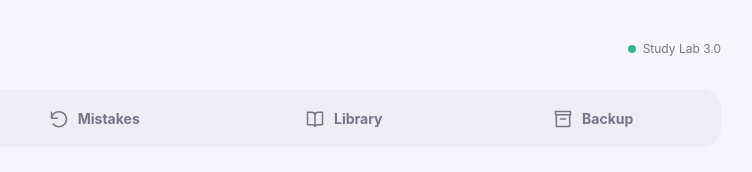
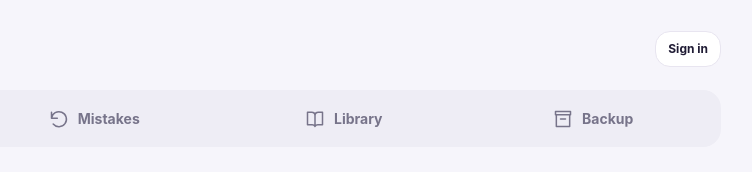
Before and after one commit to ivanmalinovsky/study-lab, a plain HTML site: page index.html in a window 1280 px wide. Shown: the top 172 px of the page, 421-1173 px from the left. Drawn offline with Linux system fonts and the light colour scheme.

Commit message:
Add cloud sign-in and versioned application script

```diff
--- a/index.html
+++ b/index.html
@@ -1 +1 @@
-<!doctype html><html lang="en"><head><meta charset="utf-8"><meta name="viewport" content="width=device-width,initial-scale=1,viewport-fit=cover"><meta name="theme-color" content="#f6f5fb"><title>Insurance Exam Trainer • Study Lab</title><link rel="stylesheet" href="./style.css"><link rel="manifest" href="./manifest.json"><link rel="icon" href="./icon.svg" type="image/svg+xml"><meta name="apple-mobile-web-app-capable" content="yes"></head><body><main><header><div class="brand"><div class="brandmark"><svg viewBox="0 0 24 24" fill="none" stroke="currentColor" stroke-width="2" stroke-linecap="round" stroke-linejoin="round"><path d="M3 9l9-5 9 5-9 5-9-5zM6 11v6l6 3 6-3v-6M21 9v7"/></svg></div><div><strong>study lab<span style="color:var(--purple)">.</span></strong><small>WASHINGTON P&C · EXAM TRAINER</small></div></div><div class="offline">Study Lab 3.0</div></header><nav id="nav" aria-label="Main navigation"></nav><div id="view"></div></main><script src="./app.js" defer></script></body></html>
+<!doctype html><html lang="en"><head><meta charset="utf-8"><meta name="viewport" content="width=device-width,initial-scale=1,viewport-fit=cover"><meta name="theme-color" content="#f6f5fb"><title>Insurance Exam Trainer • Study Lab</title><link rel="stylesheet" href="./style.css"><link rel="manifest" href="./manifest.json"><link rel="icon" href="./icon.svg" type="image/svg+xml"><meta name="apple-mobile-web-app-capable" content="yes"></head><body><main><header><div class="brand"><div class="brandmark"><svg viewBox="0 0 24 24" fill="none" stroke="currentColor" stroke-width="2" stroke-linecap="round" stroke-linejoin="round"><path d="M3 9l9-5 9 5-9 5-9-5zM6 11v6l6 3 6-3v-6M21 9v7"/></svg></div><div><strong>study lab<span style="color:var(--purple)">.</span></strong><small>WASHINGTON P&C · EXAM TRAINER</small></div></div><button id="cloud-account" type="button" onclick="go('Cloud')" style="font-size:12px;padding:8px 12px;max-width:150px;overflow:hidden;text-overflow:ellipsis;white-space:nowrap">Sign in</button></header><nav id="nav" aria-label="Main navigation"></nav><div id="view"></div></main><script src="./app.js?v=4.0" defer></script></body></html>
```
